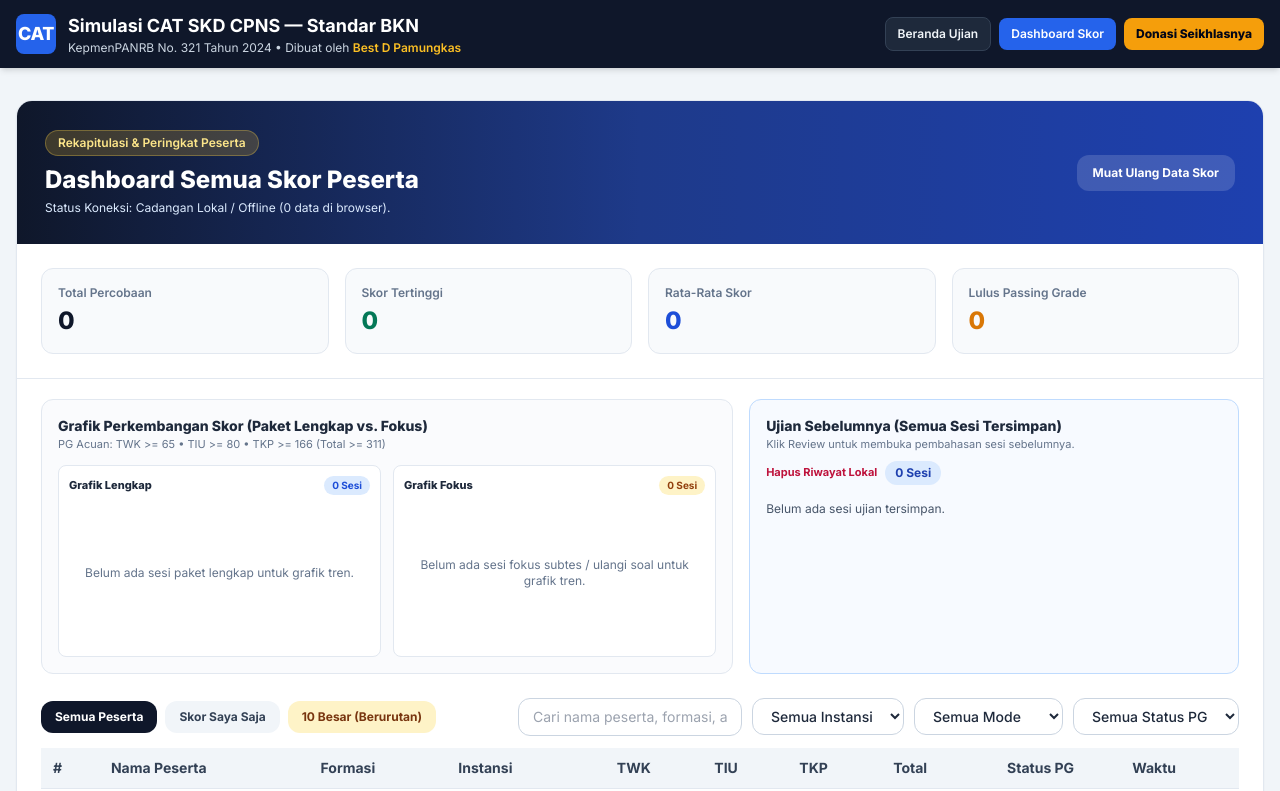
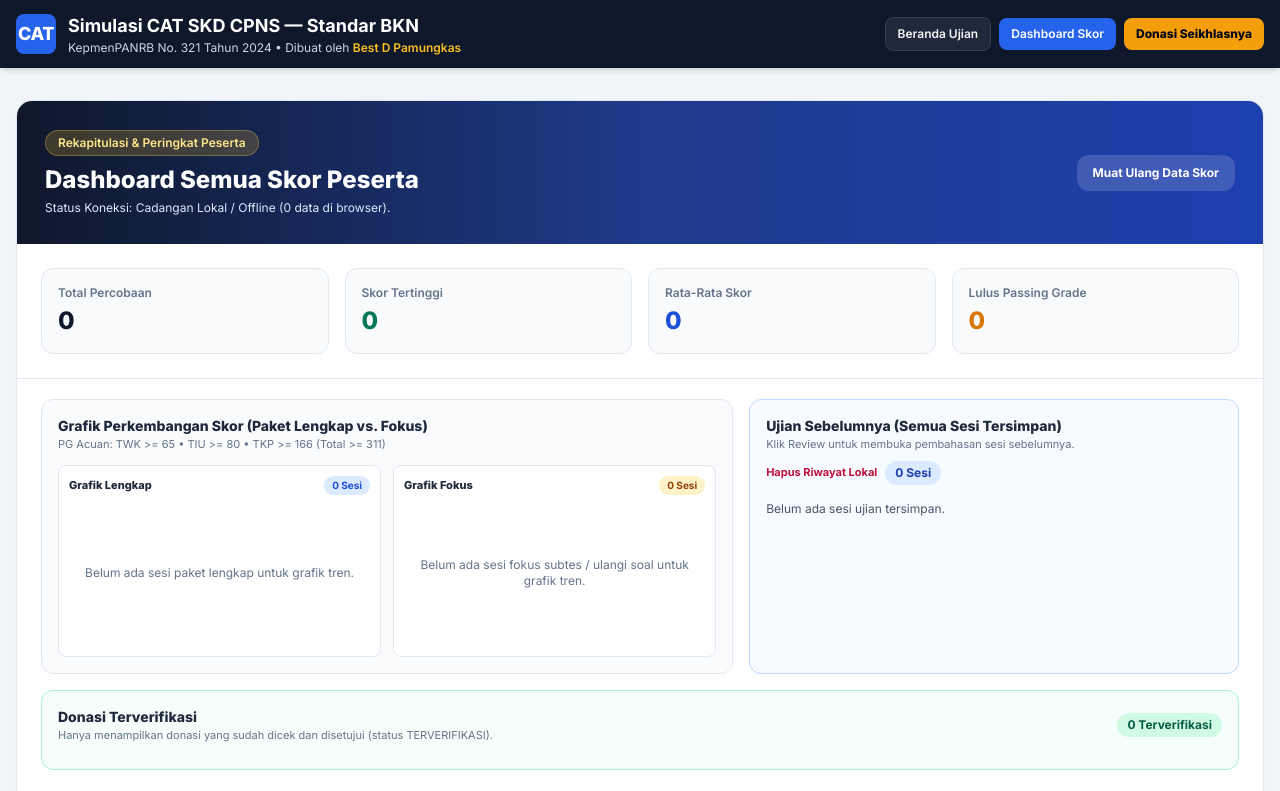
Before and after one commit to Best-D-P/CPNS-SKD, a plain HTML site: page index.html in a window 1280 px wide. Both pictures are taken after a click on the button "Dashboard Skor". Shown: the top 791 px of the page. Drawn offline with nearby package versions, Linux system fonts and the light colour scheme; no server answers.

Commit message:
Update index.html

```diff
--- a/index.html
+++ b/index.html
@@ -591,7 +591,18 @@
           <div id="dashUserHistoryList" class="grid grid-cols-1 gap-2 max-h-52 overflow-y-auto custom-scroll pr-1"></div>
         </div>
       </div>
-
+<div class="px-6 pt-4">
+        <div class="border border-emerald-200 bg-emerald-50/50 rounded-xl p-4 space-y-2.5">
+          <div class="flex items-center justify-between gap-2">
+            <div>
+              <h3 class="text-sm font-extrabold text-slate-800">Donasi Terverifikasi</h3>
+              <p class="text-[11px] text-slate-500">Hanya menampilkan donasi yang sudah dicek dan disetujui (status TERVERIFIKASI).</p>
+            </div>
+            <span id="dashboardVerifiedDonationsCount" class="text-xs font-bold text-emerald-800 bg-emerald-100 px-2.5 py-1 rounded-full">0 Terverifikasi</span>
+          </div>
+          <div id="dashboardVerifiedDonationsList" class="grid grid-cols-1 md:grid-cols-2 lg:grid-cols-3 gap-2"></div>
+        </div>
+      </div>
       <div class="p-6 pb-3 flex flex-wrap items-center justify-between gap-3">
         <div class="flex flex-wrap items-center gap-2">
           <button type="button" id="scopeAllBtn" onclick="setDashboardScope('ALL')" class="px-3.5 py-2 rounded-xl text-xs font-bold bg-slate-900 text-white">
```
